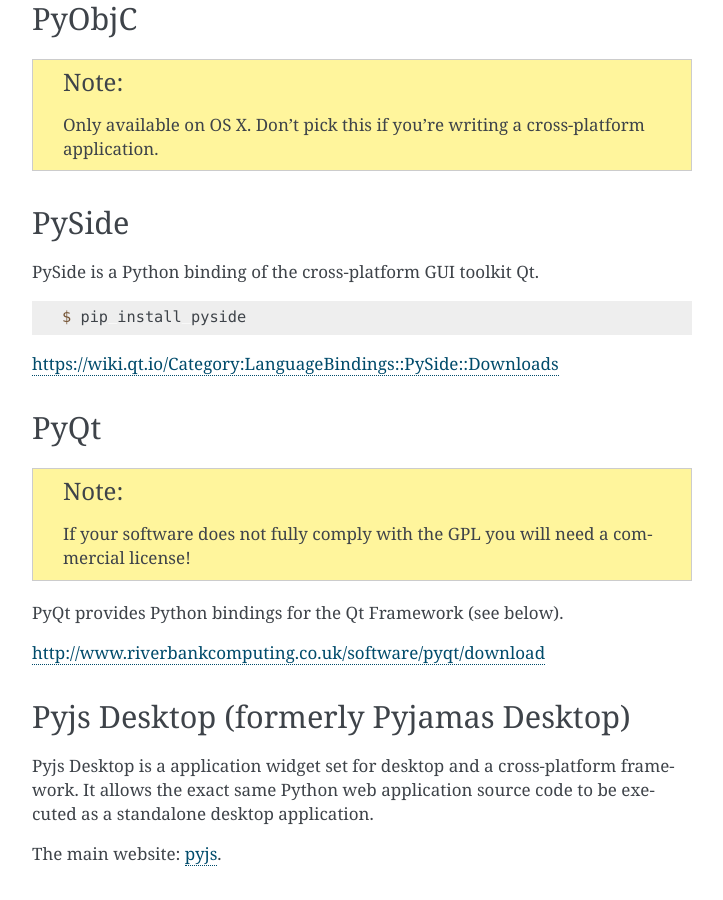
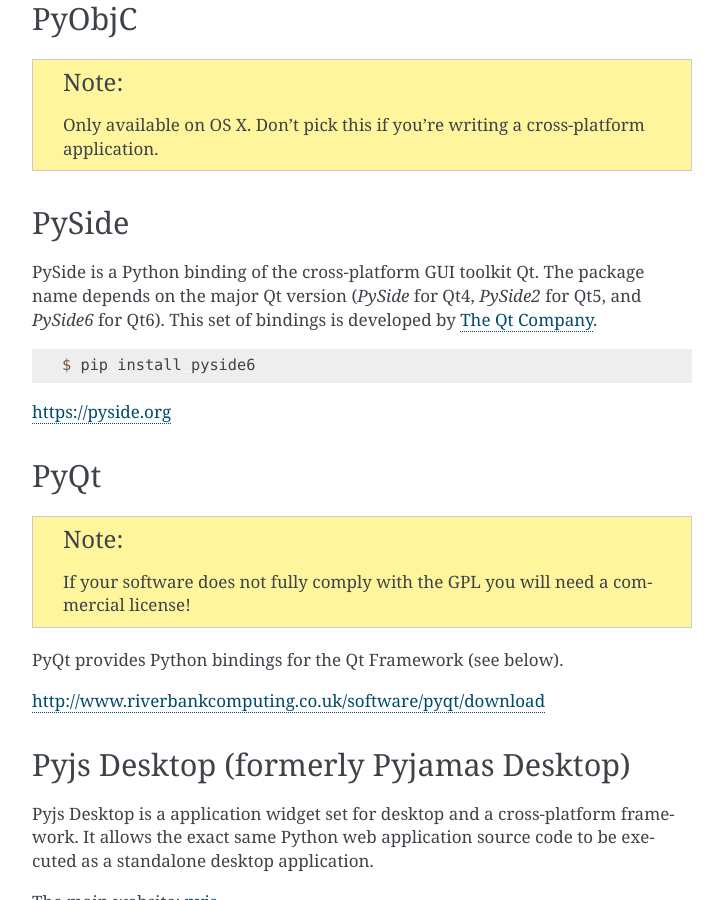
Before and after one commit to realpython/python-guide, a Sphinx documentation site: the page built from docs/scenarios/gui.rst, in a window 1280 px wide and 900 px high, scrolled down 1928 px. Shown: the whole window, without its empty margins (388-1111 px from the left). Built offline with Sphinx 7.4.7, drawn with Linux system fonts in a browser that asks for light colours; pages that are not in the unit, such as notebooks, are missing from menus; a script that is not in the unit is left out; comment, search, counter and statistics services are not loaded.

Commit message:
Update PySide entry

```diff
--- a/docs/scenarios/gui.rst
+++ b/docs/scenarios/gui.rst
@@ -79,12 +79,15 @@
 ******
 
 PySide is a Python binding of the cross-platform GUI toolkit Qt.
+The package name depends on the major Qt version (`PySide` for Qt4,
+`PySide2` for Qt5, and `PySide6` for Qt6).
+This set of bindings is developed by `The Qt Company <https://qt.io>`_.
 
 .. code-block:: console
 
-  $ pip install pyside
+  $ pip install pyside6
 
-https://wiki.qt.io/Category:LanguageBindings::PySide::Downloads
+https://pyside.org
 
 
 ****
```
